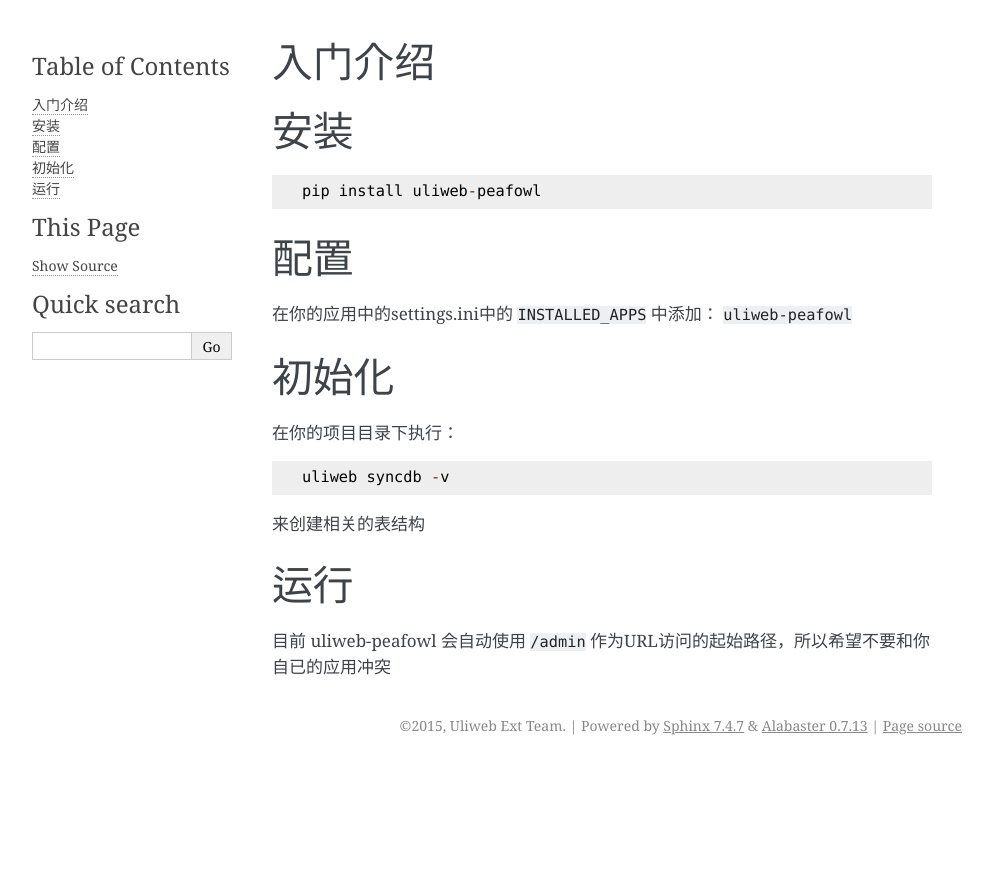
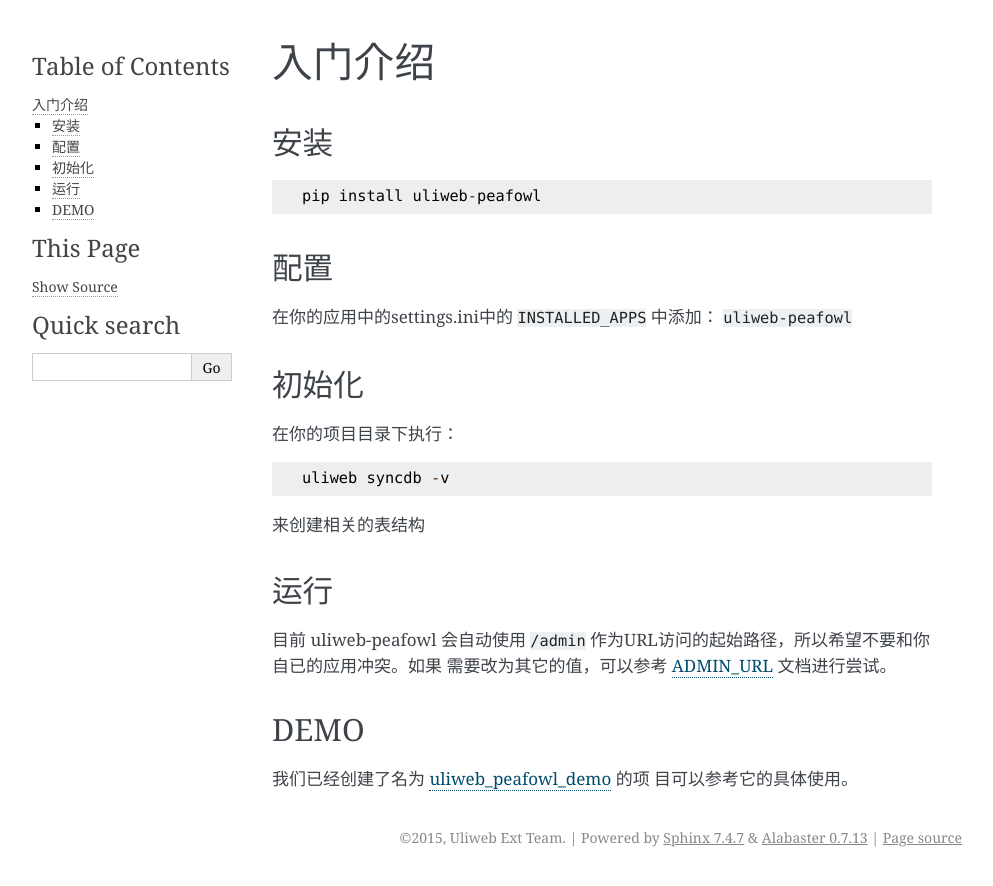
Before and after one commit to uliwebext/uliweb-peafowl, a Sphinx documentation site: the page built from docs/dev/getstart.md, in a window 1280 px wide. Shown: the top 886 px of the page, without its empty margins (148-1141 px from the left). Built offline with Sphinx 7.4.7, drawn with Linux system fonts in a browser that asks for light colours.

Commit message:
add ADMIN_URL support and update doc

```diff
--- a/docs/dev/getstart.md
+++ b/docs/dev/getstart.md
@@ -1,5 +1,4 @@
-入门介绍
---------
+# 入门介绍
 
 ## 安装
 
@@ -23,4 +22,10 @@
 
 ## 运行
 
-目前 uliweb-peafowl 会自动使用 `/admin` 作为URL访问的起始路径，所以希望不要和你自已的应用冲突
+目前 uliweb-peafowl 会自动使用 `/admin` 作为URL访问的起始路径，所以希望不要和你自已的应用冲突。如果
+需要改为其它的值，可以参考 [ADMIN_URL](admin.html#admin_url) 文档进行尝试。
+
+## DEMO
+
+我们已经创建了名为 [uliweb_peafowl_demo](https://github.com/uliwebext/uliweb_peafowl_demo) 的项
+目可以参考它的具体使用。
```
Also changed, not shown: docs/changes/change.0.1.md (+1 -2 lines), docs/dev/admin.md (added, +40 -0 lines), docs/index.md (+7 -0 lines), 8 other files.
